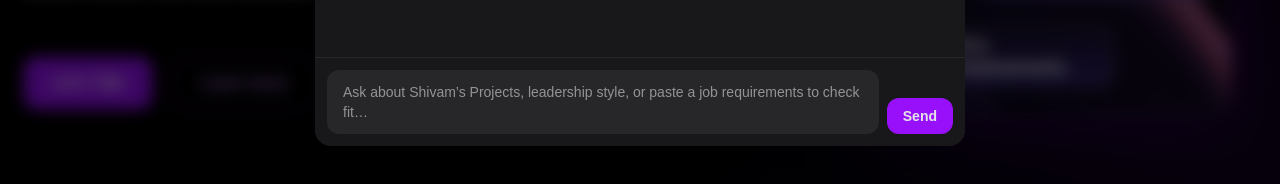
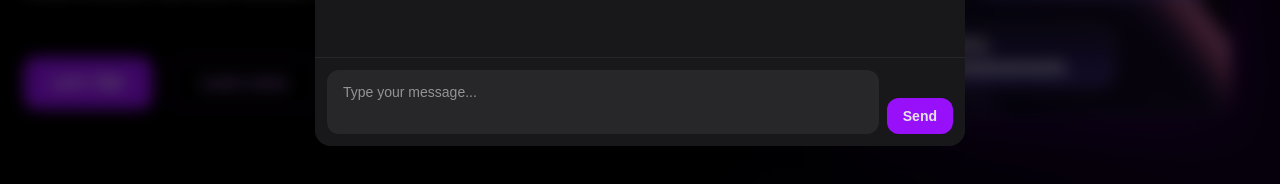
Before and after one commit to Shivam11150/portfolio-website, a Next.js app: page / in a window 1280 px wide. Both pictures are taken after a click on the button "Ask AI". Shown: the part 554-738 px from the top of the page. Built offline with nearby package versions, Linux system fonts and the light colour scheme; no server answers.

Commit message:
placeholder of chat changed

```diff
--- a/components/AIChat.tsx
+++ b/components/AIChat.tsx
@@ -109,7 +109,7 @@ export default function AIChat() {
     setInput(e.target.value);
     autoResize();
   }}
-  placeholder="Ask about Shivam’s Projects, leadership style, or paste a job requirements to check fit…"
+  placeholder="Type your message..."
   className="
     flex-1
     bg-zinc-800
```
